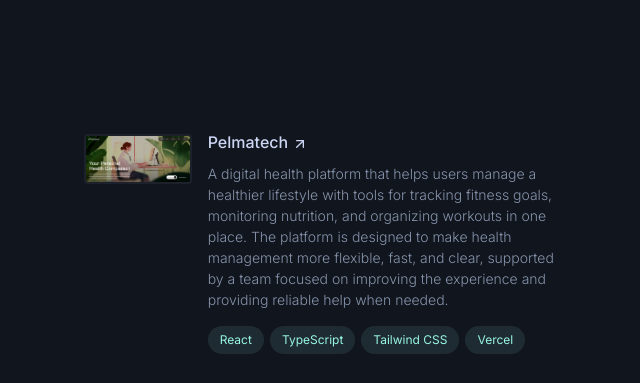
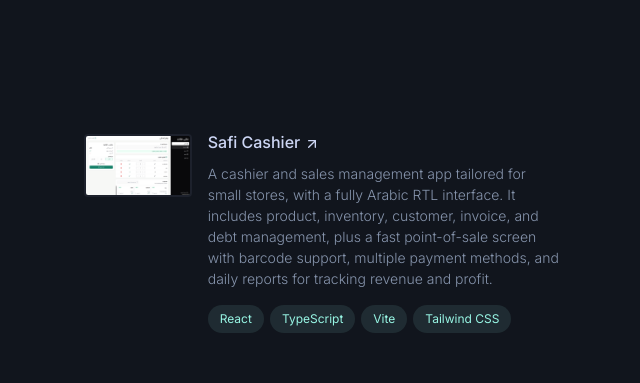
Before and after one commit to zakad00e2/portfilio, a React (Vite) app: page /en in a window 1280 px wide. Shown: the part 2120-2503 px from the top of the page, without its empty margins (589-1229 px from the left). Built offline with nearby package versions, Linux system fonts and the light colour scheme.

Commit message:
Refactor code structure for improved readability and maintainability

```diff
--- a/src/i18n/resources.ts
+++ b/src/i18n/resources.ts
@@ -75,6 +75,14 @@ export const resources = {
       projects: {
         sectionTitle: "Projects",
         items: [
+          {
+            image: "/safi-cashier.png",
+            title: "Safi Cashier",
+            description:
+              "A cashier and sales management app tailored for small stores, with a fully Arabic RTL interface. It includes product, inventory, customer, invoice, and debt management, plus a fast point-of-sale screen with barcode support, multiple payment methods, and daily reports for tracking revenue and profit.",
+            technologies: ["React", "TypeScript", "Vite", "Tailwind CSS"],
+            url: "https://safipos.vercel.app/",
+          },
           {
             image: "/pelmatech.png",
             title: "Pelmatech",
@@ -273,6 +281,14 @@ export const resources = {
         sectionTitle: "المشاريع",
         items: [
           {
+            image: "/safi-cashier.png",
+            title: "صافي كاشير",
+            description:
+              "تطبيق كاشير وإدارة مبيعات مخصص للمتاجر الصغيرة، بواجهة عربية كاملة تدعم اتجاه RTL. يوفّر إدارة المنتجات والمخزون والعملاء والفواتير والديون، مع شاشة بيع سريعة تدعم الباركود وطرق الدفع المختلفة، وتقارير يومية لمتابعة الإيرادات والأرباح.",
+            technologies: ["React", "TypeScript", "Vite", "Tailwind CSS"],
+            url: "https://safipos.vercel.app/",
+          },
+          {
             image: "/pelmatech.png",
             title: "Pelmatech",
             description:
```
Also changed, not shown: public/safi-cashier.png (added).
